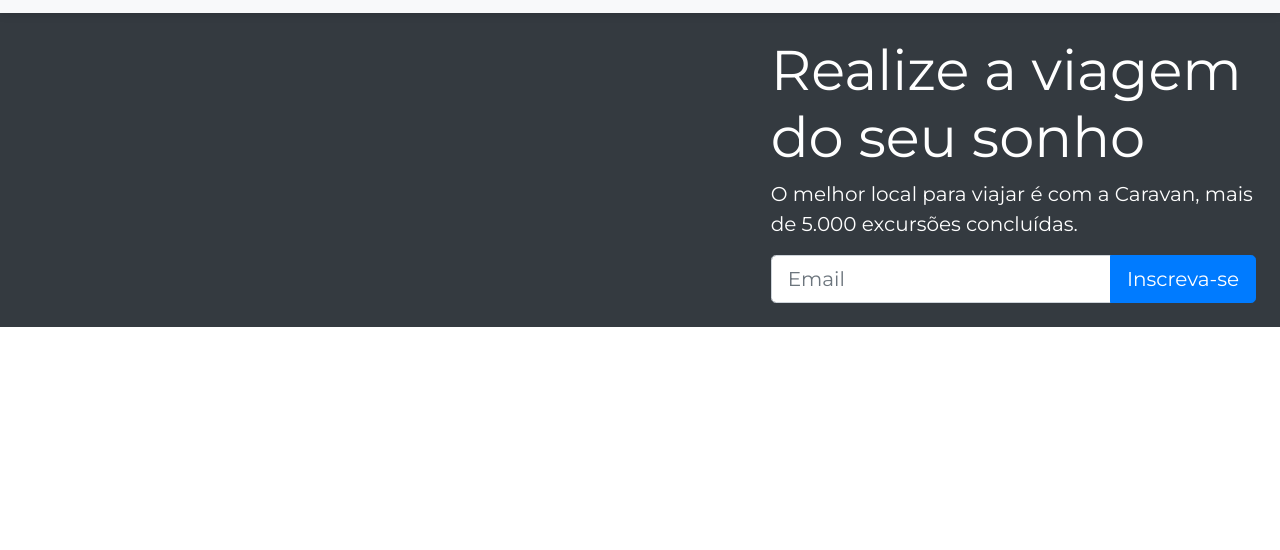
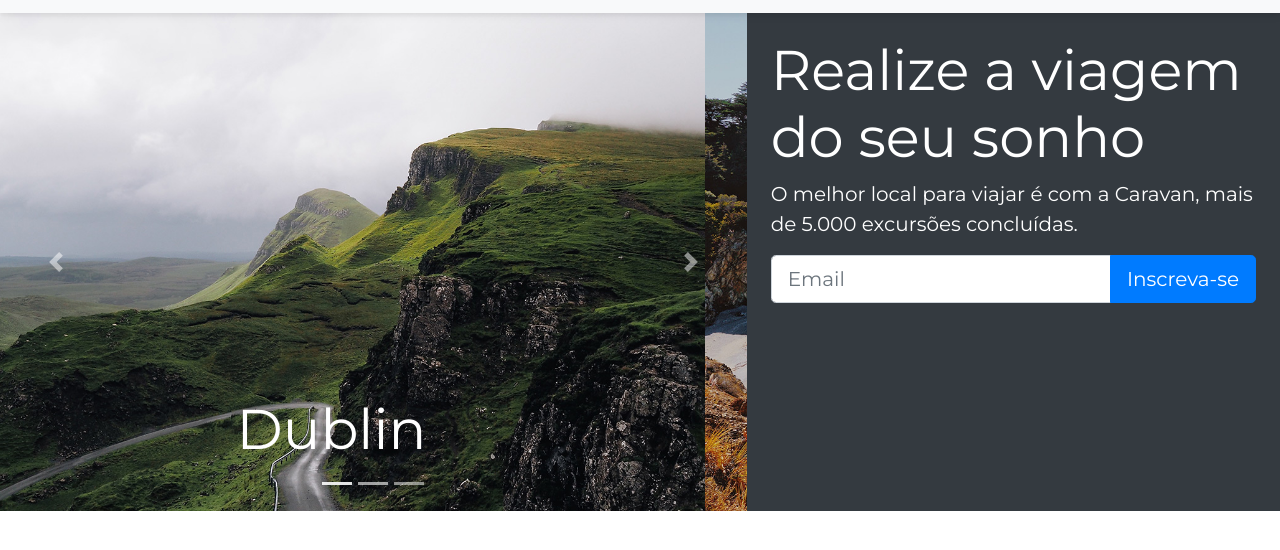
Before and after one commit to Rafadcosta/Caravan, a plain HTML site: page index.html in a window 1280 px wide. Shown: the part 62-612 px from the top of the page. Drawn offline with Linux system fonts and the light colour scheme; a script that the page names is missing.

Commit message:
include carousel

```diff
--- a/index.html
+++ b/index.html
@@ -61,7 +61,50 @@
 
         <section class="container-fluid text-white">
             <div class="row bg-dark">
-                <div class="col-lg-7"></div>
+                <div class="col-lg-7 p-0">
+
+                    <div id="carouselCidades" class="carousel slide" data-ride="carousel">
+
+                        <ol class="carousel-indicators">
+                          <li data-target="#carouselCidades" data-slide-to="0" class="active"></li>
+                          <li data-target="#carouselCidades" data-slide-to="1"></li>
+                          <li data-target="#carouselCidades" data-slide-to="2"></li>
+                        </ol>
+
+                        <div class="carousel-inner">
+                          <div class="carousel-item active">
+                            <img class="d-block w-100" src="img/dublin.jpg" alt="Dublin">
+                            <div class="carousel-caption  d-md-block">
+                                <h3 class="display-4">Dublin</h3>
+                            </div>
+                          </div>
+                          <div class="carousel-item">
+                            <img class="d-block w-100" src="img/california.jpg" alt="California">
+                            <div class="carousel-caption  d-md-block">
+                                <h3 class="display-4">Califórnia</h3>
+                            </div>
+                          </div>
+                          <div class="carousel-item">
+                            <img class="d-block w-100" src="img/paris.jpg" alt="Paris">
+                            <div class="carousel-caption  d-md-block">
+                                <h3 class="display-4">Paris</h3>
+                            </div>
+                          </div>
+                        </div>
+
+                        <a class="carousel-control-prev" href="#carouselCidades" role="button" data-slide="prev">
+                          <span class="carousel-control-prev-icon" aria-hidden="true"></span>
+                          <span class="sr-only">Anterior</span>
+                        </a>
+                        <a class="carousel-control-next" href="#carouselCidades" role="button" data-slide="next">
+                          <span class="carousel-control-next-icon" aria-hidden="true"></span>
+                          <span class="sr-only">Próximo</span>
+                        </a>
+                      </div>
+
+                </div>
+
+
                 <div class="col-lg-5 p-4">
 
                     <h1 class="display-4">Realize a viagem do seu sonho</h1>
```
Also changed, not shown: css/style.css (line endings or trailing spaces).
